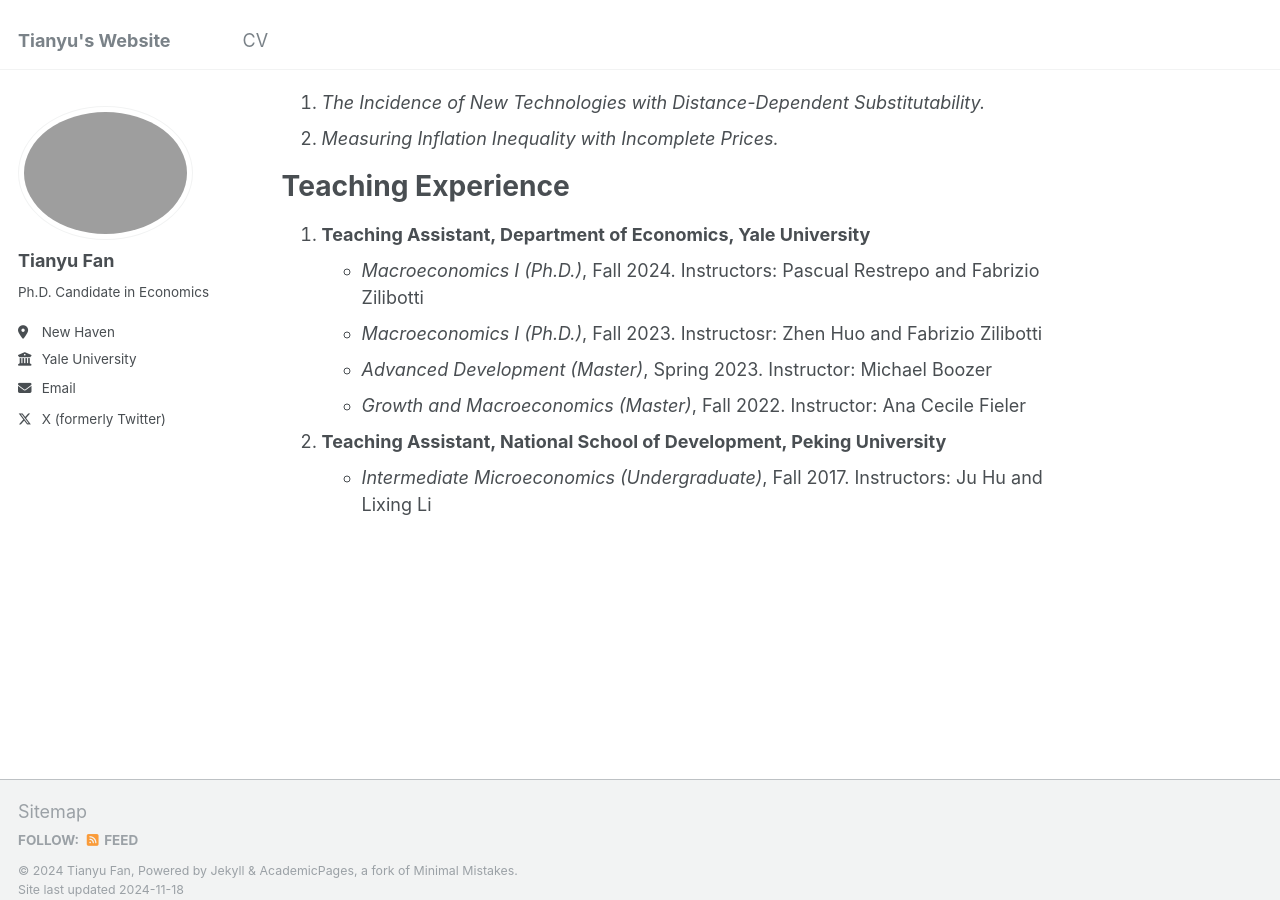
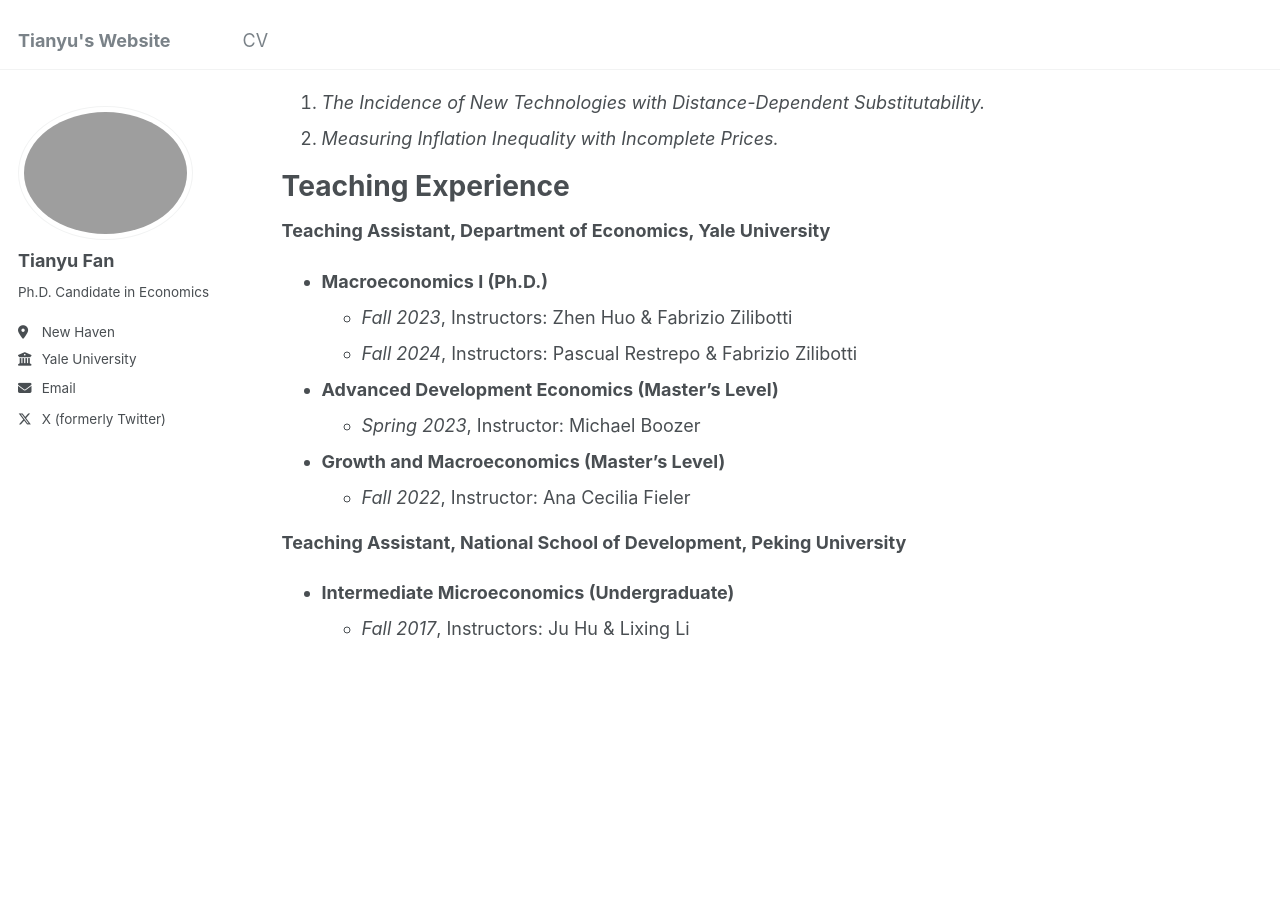
Before and after one commit to tianyufan-econ/tianyufan-econ.github.io, a Jekyll site: the page built from _pages/about.md, in a window 1280 px wide and 900 px high, scrolled down 390 px. Built offline with Jekyll 4.4.1, drawn with Linux system fonts in a browser that asks for light colours.

Commit message:
Update about.md

```diff
--- a/_pages/about.md
+++ b/_pages/about.md
@@ -22,11 +22,15 @@ Work in Progress
 
 Teaching Experience
 ======
-1. **Teaching Assistant, Department of Economics, Yale University**
-   - *Macroeconomics I (Ph.D.)*, Fall 2024. Instructors: Pascual Restrepo and Fabrizio Zilibotti
-   - *Macroeconomics I (Ph.D.)*, Fall 2023. Instructosr: Zhen Huo and Fabrizio Zilibotti
-   - *Advanced Development (Master)*, Spring 2023. Instructor: Michael Boozer
-   - *Growth and Macroeconomics (Master)*, Fall 2022. Instructor: Ana Cecile Fieler
+**Teaching Assistant, Department of Economics, Yale University**
+- **Macroeconomics I (Ph.D.)**
+  - *Fall 2023*, Instructors: Zhen Huo & Fabrizio Zilibotti
+  - *Fall 2024*, Instructors: Pascual Restrepo & Fabrizio Zilibotti
+- **Advanced Development Economics (Master's Level)**
+  - *Spring 2023*, Instructor: Michael Boozer
+- **Growth and Macroeconomics (Master's Level)**
+  - *Fall 2022*, Instructor: Ana Cecilia Fieler
 
-2. **Teaching Assistant, National School of Development, Peking University**
-   - *Intermediate Microeconomics (Undergraduate)*, Fall 2017. Instructors: Ju Hu and Lixing Li
+**Teaching Assistant, National School of Development, Peking University**
+- **Intermediate Microeconomics (Undergraduate)**
+  - *Fall 2017*, Instructors: Ju Hu & Lixing Li
```
